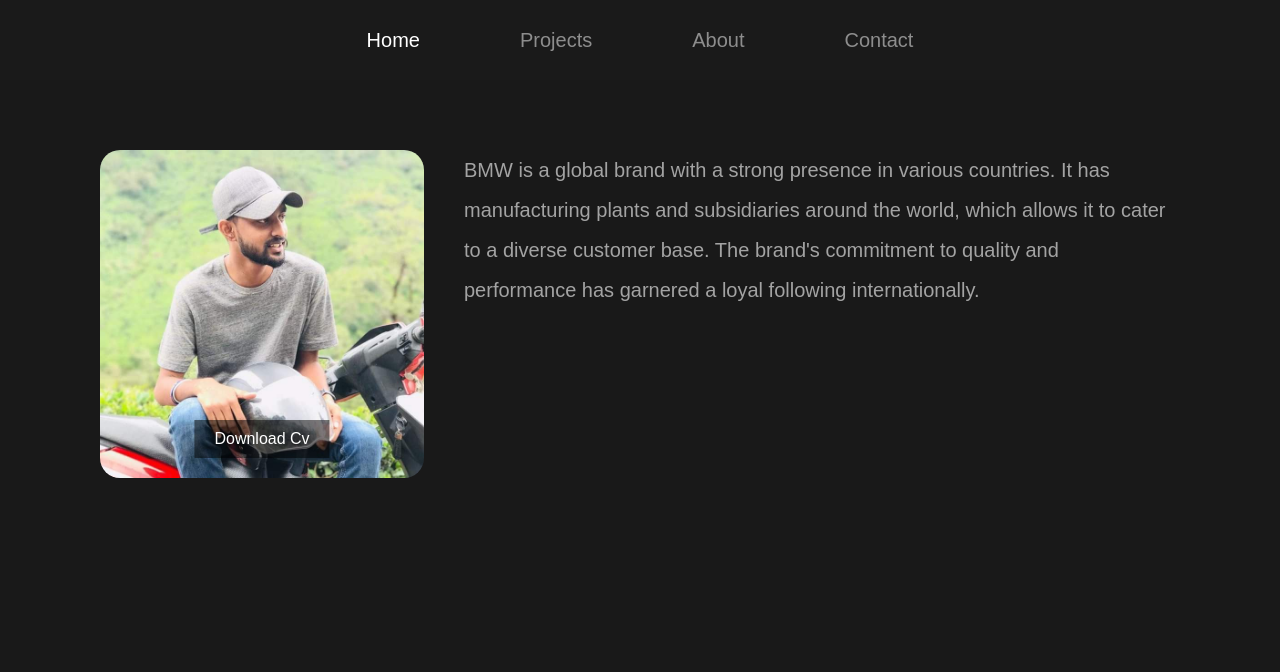
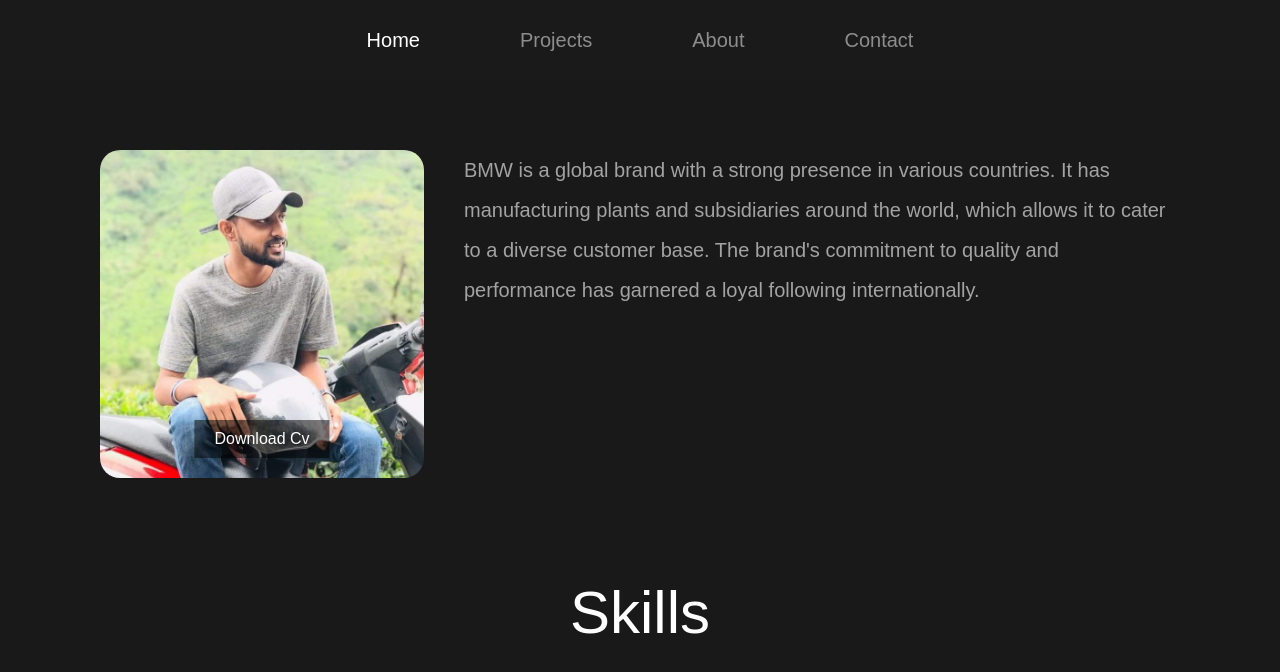
Before and after one commit to kanchana66/portfolio., a plain HTML site: page index.html in a window 1280 px wide. Drawn offline with Linux system fonts and the light colour scheme.

Commit message:
Adding skills h1 and style it

```diff
--- a/index.html
+++ b/index.html
@@ -82,6 +82,10 @@
             </div>
             <p class="about-info">BMW is a global brand with a strong presence in various countries. It has manufacturing plants and subsidiaries around the world, which allows it to cater to a diverse customer base. The brand's commitment to quality and performance has garnered a loyal following internationally.</p>
         </div>
+        <!--Skills-->
+        <div class="skills-section">
+            <h1 class="heading">Skills</h1>
+        </div>
     </section>
 
     <script src="app.js"></script>
--- a/style.css
+++ b/style.css
@@ -234,3 +234,19 @@ body{
 .download-cv-btn:hover{
     background: #000;
 }
+
+/*Skills*/
+
+.skills-section{
+    position: relative;
+    margin: 100px 0;
+}
+
+.heading{
+    text-align: center;
+    font-size: 60px;
+    color: #fff;
+    text-transform: capitalize;
+    font-weight: 300;
+    margin-bottom: 100px;
+}
```
